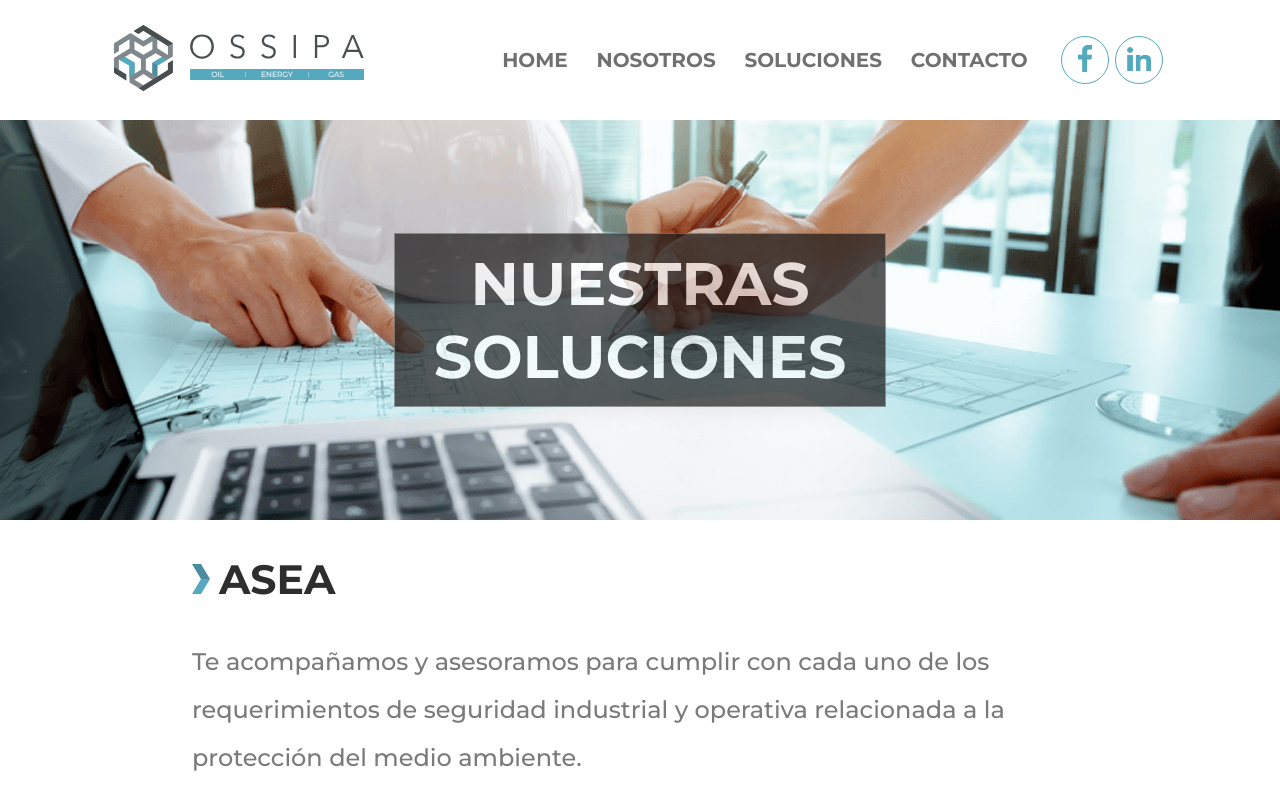
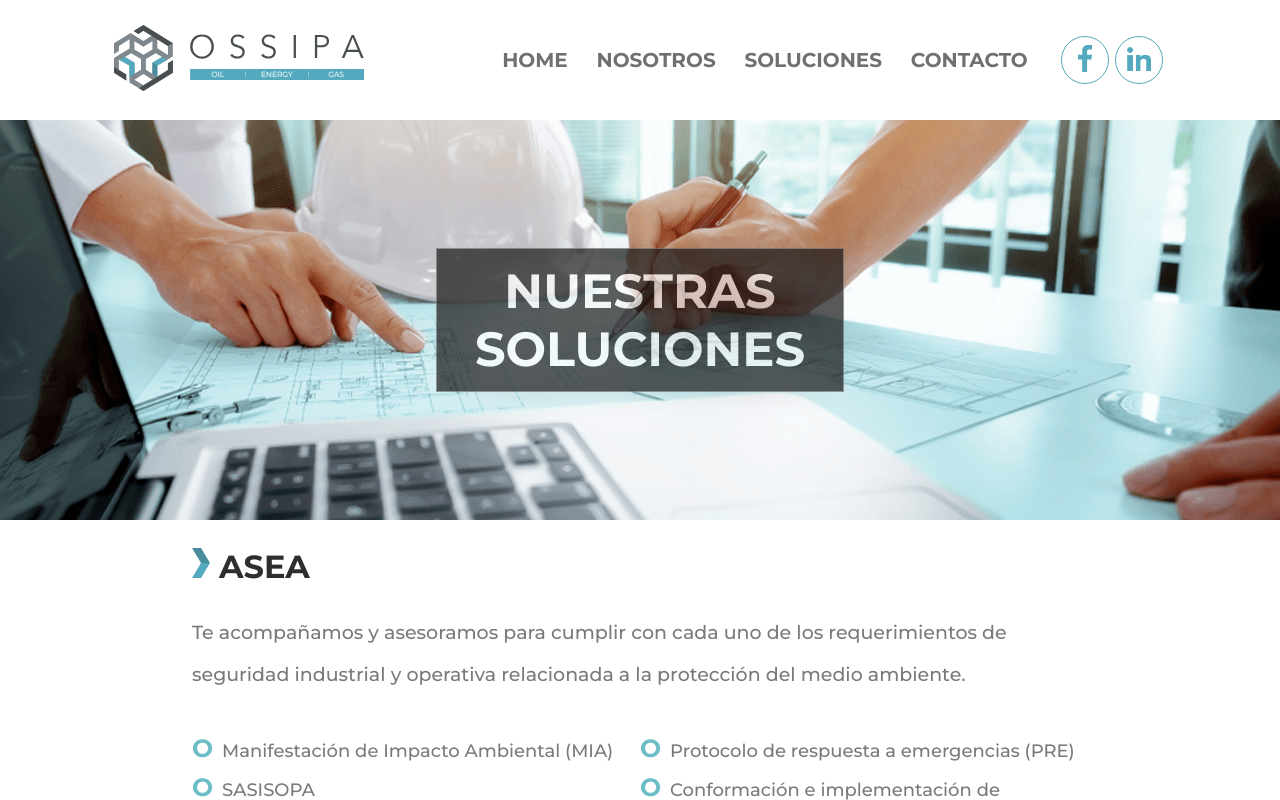
Before and after one commit to marquesin/proyectoossipa, a React (Create React App) app: page /soluciones in a window 1280 px wide. Shown: the top 800 px of the page. Built offline with nearby package versions, Linux system fonts and the light colour scheme.

Commit message:
Ajustes en Soluciones y Contacto en resolución de 1024+ a 1440-

```diff
--- a/src/Components/Contacto/Banner/Banner.css
+++ b/src/Components/Contacto/Banner/Banner.css
@@ -52,3 +52,8 @@
         height: 450px;
     }
 }
+@media screen and (min-width: 1025px) and (max-width: 1440px){
+    .titleContactanos{
+        font-size: 3em;
+    }
+}
--- a/src/Components/Contacto/HablaConNosotros/HablaConNosotros.css
+++ b/src/Components/Contacto/HablaConNosotros/HablaConNosotros.css
@@ -179,3 +179,13 @@
     }
 
 }
+@media screen and (min-width: 1025px) and (max-width: 1440px){
+    .titleHablaConNosotros{
+        font-size: 32px;
+    }
+}
+a{
+    text-decoration: none;
+    color: unset;
+    cursor: pointer;
+}
--- a/src/Components/Contacto/HablaConNosotros/HablaConNosotros.js
+++ b/src/Components/Contacto/HablaConNosotros/HablaConNosotros.js
@@ -94,32 +94,31 @@ export default function HablaConNosotros() {
           </p>
         </form>
         <div className="containerVisitanos">
-          {/* <div className="itemVisitanos">
-            <div className="CInfoVisit">
-              <h3 className="infoVisitTitle">Visítanos</h3>
-              <h5 className="infoSubVisitTitle">Dirección incompleta</h5>
-            </div>
-            <div className="containerIconVisit">
-              <img src={pleace} alt="Icono Lugar" />
-            </div>
-          </div> */}
           <div className="itemVisitanos">
             <div className="CInfoVisit">
               <h3 className="infoVisitTitle">O usa tu aplicación de correo</h3>
+              <a href="mailto:contacto@ossipa.com">
                 <h5 className="infoSubVisitTitle">contacto@ossipa.com</h5>
+              </a>
             </div>
+            <a href="mailto:contacto@ossipa.com">
               <div className="containerIconVisit">
                 <img src={mail} alt="Icono Mail" className="iconContactenos" />
               </div>
+            </a>
           </div>
           <div className="itemVisitanos">
             <div className="CInfoVisit">
               <h3 className="infoVisitTitle">O chatea con nosotros</h3>
+              <a href="http://wa.me/+5215536736747">
                 <h5 className="infoSubVisitTitle">respuesta menor a 1 hora</h5>
+              </a>
             </div>
+            <a href="http://wa.me/+5215536736747">
               <div className="containerIconVisit">
                 <img src={wpp} alt="Icono wpp" className="iconContactenos" />
               </div>
+            </a>
           </div>
         </div>
       </div>
--- a/src/Components/Soluciones/Banner/Banner.css
+++ b/src/Components/Soluciones/Banner/Banner.css
@@ -36,16 +36,28 @@
         background-image: url("./img/1280x400.png");
         height: 400px;
     }
+    .titleSolu{
+        font-size: 3em;
+    }
 }
 @media screen and (max-width: 769px) {
     .bannerSolu{
         background-image: url("./img/769x1028.png");
         height: 400px;
     }
+
 }
 @media screen and (max-width: 480px) {
     .bannerSolu{
         background-image: url("./img/480x860.png");
         height: 500px;
     }
+    .titleSolu{
+        font-size: 2em;
+    }
 }
+@media screen and (min-width: 1025px) and (max-width: 1440px){
+    .titleSolu{
+        font-size: 3em;
+    }
+}
--- a/src/Components/Soluciones/ComoPodemosAyudarte/ComoPodemosAyudarte.css
+++ b/src/Components/Soluciones/ComoPodemosAyudarte/ComoPodemosAyudarte.css
@@ -45,3 +45,17 @@
         font-size: 15px;
     }
 }
+@media screen and (min-width: 1025px) and (max-width: 1440px){
+    .containerComoPodemosAyudarte{
+        height: 400px;
+    }
+    .titleComoPodemosAyudarte{
+        font-size: 3em;
+    }
+    .buttonContactameComoPodemosAyudarte {
+        width: 190px;
+        height: 60px;
+        font-size: 19px;
+    }
+
+}
--- a/src/Components/Soluciones/Contenidos/Contenido.css
+++ b/src/Components/Soluciones/Contenidos/Contenido.css
@@ -93,7 +93,7 @@
         font-size: 25px;
     }
     .pContenidos{
-        font-size: 17px;
+        font-size: 16px;
     }
     .containerUlContenidos{
         flex-direction: column;
@@ -102,16 +102,46 @@
 
     }
     .ulContenidos{
-        font-size: 20px;
+        font-size: 17px;
         width: 90%;
         margin-bottom: 0;
         margin-top: 0;
     }
     .ulContenidos li{
-        margin-bottom: 8%;
+         margin-block-start: 0;
+        margin-block-end: 0;
+        margin-bottom: 4%;
+
     }
     .ulContenidos li samp{
         font-size: 20px;
     }
 
 }
+@media screen and (min-width: 1025px) and (max-width: 1440px){
+    .titlesContenido{
+        font-size: 32px;
+    }
+    .pContenidos{
+        font-size: 19px;
+        line-height: 42px;
+    }
+    .ulContenidos{
+        font-size: 18px;
+
+    }
+    .ulContenidos li{
+        /* margin: 2%; */
+        margin-block-start: 0;
+        margin-block-end: 0;
+        margin-bottom: 2%;
+    }
+}
+@media screen and (max-width: 768px) {
+    .ulContenidos li{
+    /* margin: 2%; */
+    margin-block-start: 0;
+    margin-block-end: 0;
+    margin-bottom: 12%;
+}
+}
```
Lines whose indentation alone changed are shown as unchanged.
